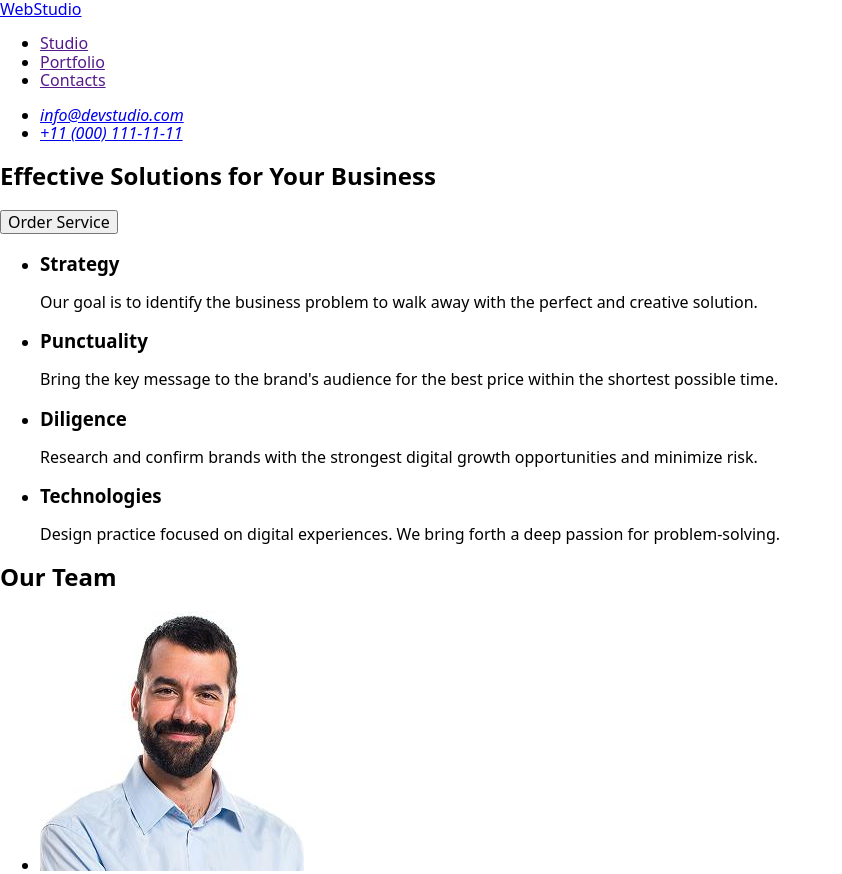
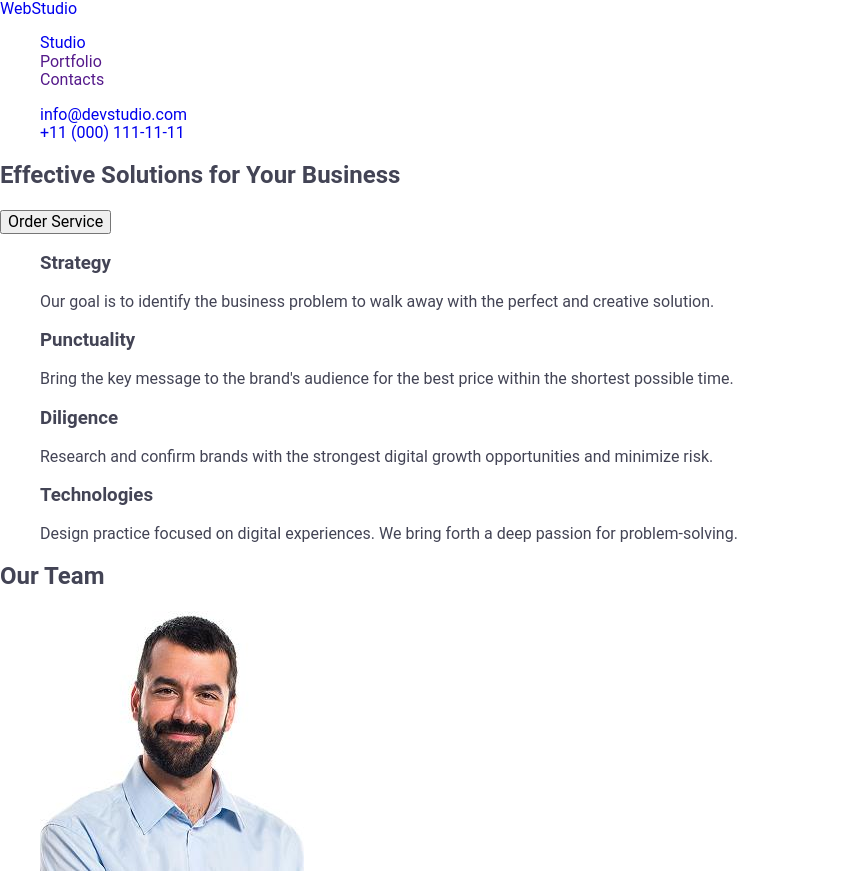
Before and after one commit to mo3es/goit-markup-hw-02, a plain HTML site: page index.html in a window 1280 px wide. Shown: the top 874 px of the page, without its empty margins (0-842 px from the left). Drawn offline with nearby package versions, Linux system fonts and the light colour scheme; a web font is replaced by a local one.

Commit message:
first commit - only for save

```diff
--- /dev/null
+++ b/css/styles.css
@@ -0,0 +1,15 @@
+body{
+    background-color: #ffffff;
+    font-family: "Roboto", sans-serif;
+    font-style: normal;
+    color: #434455;
+    text-decoration: none;
+}
+
+a {
+    text-decoration: none;
+    font-style: normal;
+}
+ul, ol {
+    list-style-type: none;
+}
--- a/index.html
+++ b/index.html
@@ -18,6 +18,7 @@
       href="https://fonts.googleapis.com/css2?family=Raleway:wght@700&family=Robotowght@400,500,700&display=swap"
       rel="stylesheet"
     />
+    <link rel="stylesheet" href="./css/styles.css" />
   </head>
   <body>
     <!-- #region header-->
@@ -25,7 +26,7 @@
       <nav>
         <a href="./index.html">WebStudio</a>
         <ul>
-          <li><a href="">Studio</a></li>
+          <li><a href="./index.html">Studio</a></li>
           <li><a href="">Portfolio</a></li>
           <li><a href="">Contacts</a></li>
         </ul>
```
